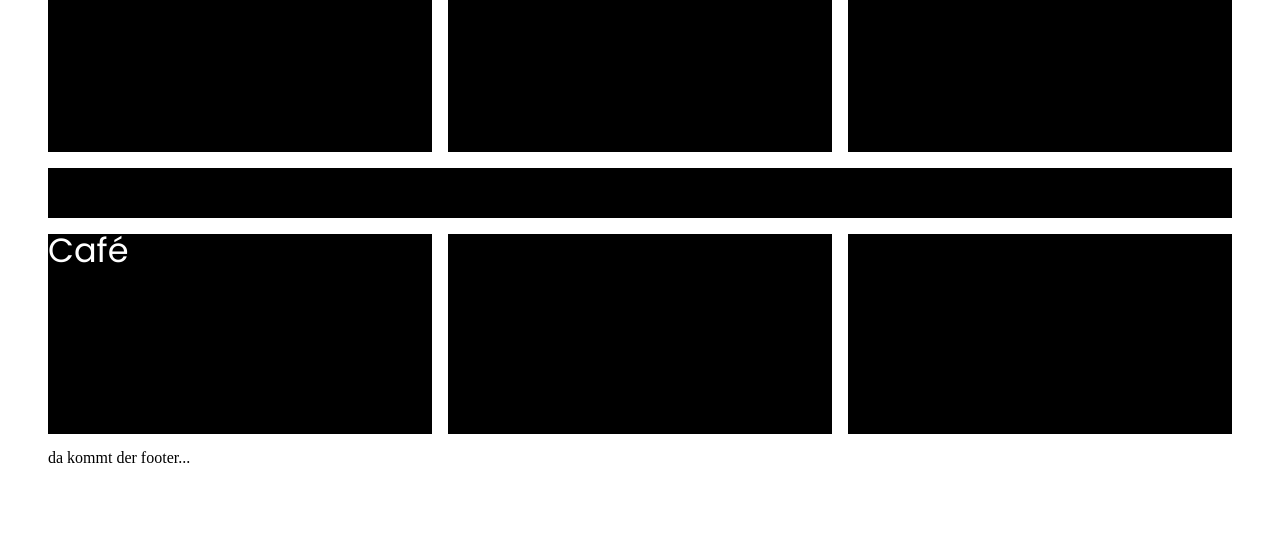
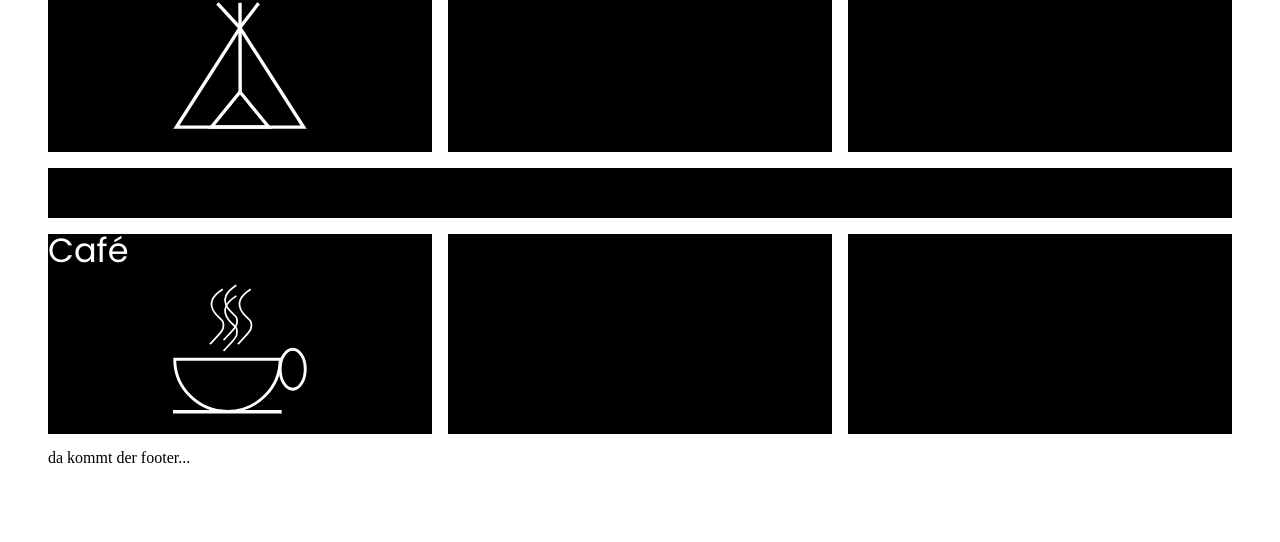
Before and after one commit to TomFrey/Retreat-Auszeit, a website built with Vite: page index.html in a window 1280 px wide. Shown: the part 588-1130 px from the top of the page. Built offline with nearby package versions, Linux system fonts and the light colour scheme.

Commit message:
Icons einfügen und ausrichten

```diff
--- a/index.html
+++ b/index.html
@@ -26,10 +26,17 @@
 
             <div class="bento-box room-bento-box">
               <h2 class="bento-box-title-small">Zimmer</h2>
+              <div class="bento-box-icon-wrapper">
+                <img class="bento-box-icon" src="/assets/images/icons/Zimmer.svg" alt="">
+              </div>
+
             </div>
 
             <div class="bento-box camping-bento-box">
               <h2 class="bento-box-title-small">Camping</h2>
+              <div class="bento-box-icon-wrapper">
+                <img class="bento-box-icon" src="/assets/images/icons/Zelt.svg" alt="">
+              </div>
             </div>
 
             <div class="bento-box picture-bento-box">
@@ -42,6 +49,10 @@
 
             <div class="bento-box cafe-bento-box">
               <h2 class="bento-box-title-small">Café</h2>
+              <div class="bento-box-icon-wrapper">
+                <img class="bento-box-icon" src="/assets/images/icons/Cafe.svg" alt="">
+              </div>
+
             </div>
 
             <div class="bento-box spirit-bento-box">
--- a/scss/main.scss
+++ b/scss/main.scss
@@ -43,6 +43,15 @@ header{
     text-align: center;
 }
 
+.bento-box-icon-wrapper{
+    display: flex;
+    justify-content: center;
+    margin-top: $basicHeight;
+}
+.bento-box-icon{
+    max-width: 35%;
+}
+
 footer{
     margin: $basicHeight $basicWidth;
 }
@@ -62,6 +71,13 @@ footer{
     .bento-box-title-small--first-box{
         text-align: left;
     }
+
+    .bento-box-icon-wrapper{
+        margin-top: $basicHeight;
+    }
+    .bento-box-icon{
+        max-width: 30%;
+    }
  }
 
 
@@ -74,6 +90,13 @@ footer{
 
     .bento-box-title-small,.bento-box-title-small--first-box{
         font-size: 2.8vw;
+    }
+
+    .bento-box-icon-wrapper{
+        margin-top: 2*$basicHeight;
+    }
+    .bento-box-icon{
+        max-width: 35%;
     }
 
 
```
Also changed, not shown: public/assets/images/icons/Cafe.svg (added), public/assets/images/icons/Zelt.svg (added), public/assets/images/icons/Zimmer.svg (added).
